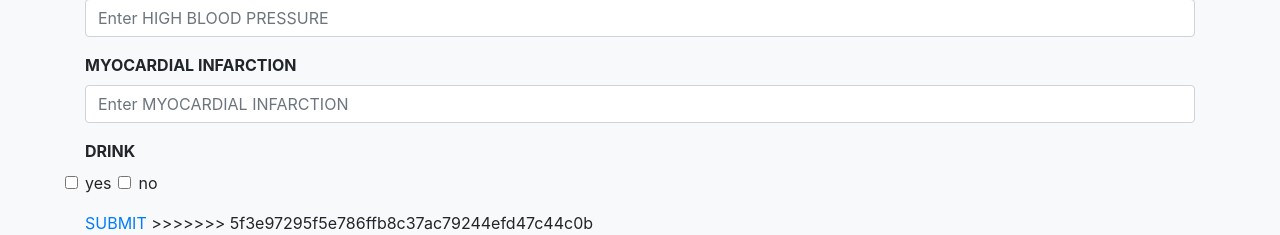
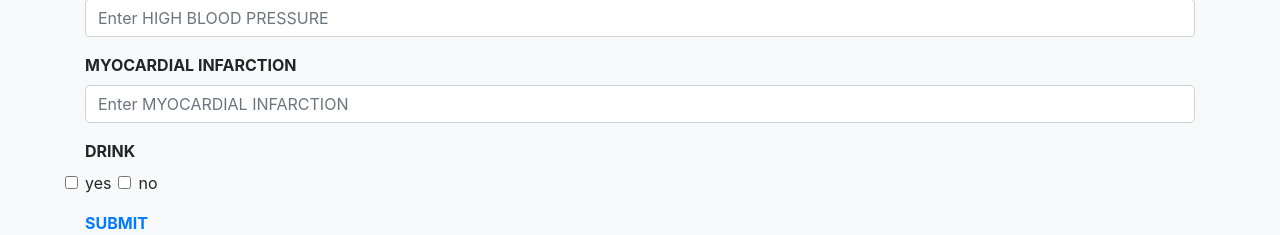
Before and after one commit to MaJuRiO/Brain_Stroke, a Django app: page /predicthealth.html in a window 1280 px wide. Shown: the part 1248-1483 px from the top of the page. Run offline with Django 4.2, Linux system fonts and the light colour scheme; some libraries are stand-ins or nearby versions.

Commit message:
Update predicthealth.html

```diff
--- a/report/templates/predicthealth.html
+++ b/report/templates/predicthealth.html
@@ -132,10 +132,9 @@
   &nbsp;<input type="checkbox" class="form-check-input" value="drink" name="drinking" id="drink">no
 </div>
 
-<a class="button" href="resultpredict.html">SUBMIT</a>
+<a class="button" href="resultpredict.html"><b>SUBMIT</b></a>
 
 
->>>>>>> 5f3e97295f5e786ffb8c37ac79244efd47c44c0b
 <form id="myForm" action="#" method="POST" autocomplete="off">
 <!-- End Form -->
 </body>
```
